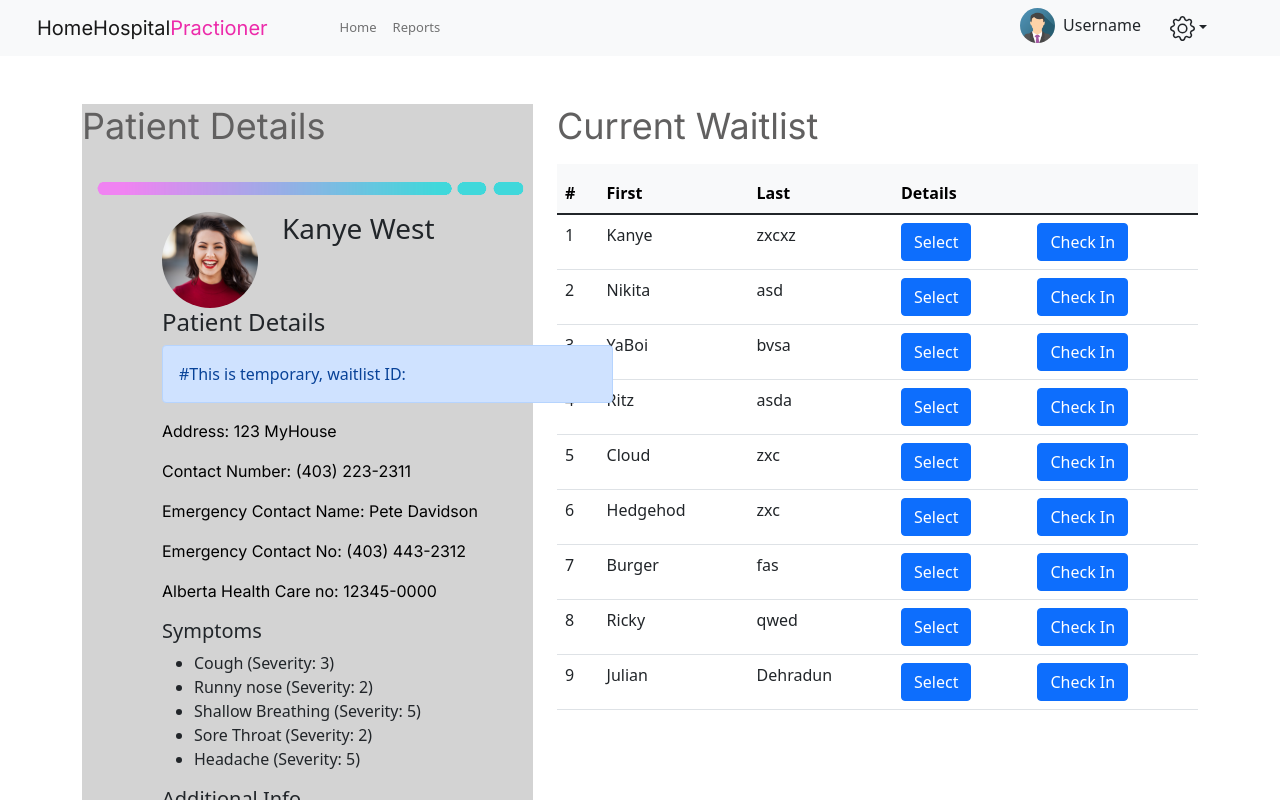
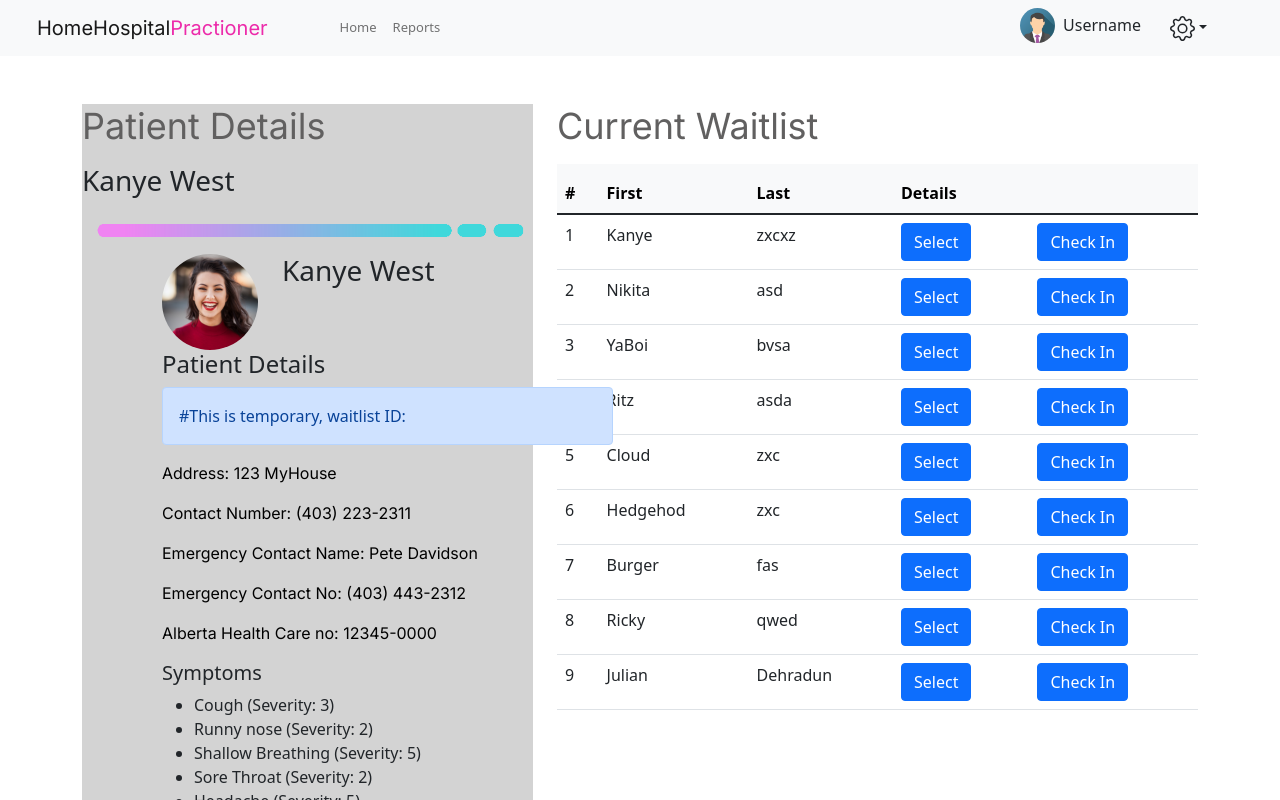
Before and after one commit to liamandaidan/HomeHospital, a React (Create React App) app in the folder HomeHospital-Frontend/hh-front/: page /practioner in a window 1280 px wide. Shown: the top 800 px of the page. Built offline with nearby package versions, Linux system fonts and the light colour scheme.

Commit message:
Created Temporary json
Created a temporary json for patient details.

```diff
--- a/HomeHospital-Frontend/hh-front/src/components/PractitionerPatientInfo.js
+++ b/HomeHospital-Frontend/hh-front/src/components/PractitionerPatientInfo.js
@@ -7,6 +7,7 @@ import Col from "react-bootstrap/Col";
 import Container from "react-bootstrap/Container";
 import "../styles/SymptomForm.css";
 import "../styles/PractionerStyles.css";
+import patientData2 from "../components/TempVisitRequest.json";
 import axios from "axios";
 import { HomeHospitalContext } from "./HomeHospitalContext";
 
@@ -48,6 +49,9 @@ export class PractitionerPatientInfo extends Component {
     //   const formatDate = today.toDateString();
     return (
       <>
+	  {patientData2.map((patientDetail, index) =>{
+		  return <h3>{patientDetail.name}</h3>
+	  })}
         <Container className="patient-container">
           <Row>
             {/* <Col></Col> */}
--- /dev/null
+++ b/HomeHospital-Frontend/hh-front/src/components/TempVisitRequest.json
@@ -0,0 +1,15 @@
+[
+	{
+	  "name": "Kanye West",
+	  "address": "My House",
+	  "Alberta Healthcare No": "12345-0000",
+	  "Emergency Contact Number": "(403) 223-2311",
+	  "Emergency Contact Name": "(403) 223-2311",
+	  "symptoms": [
+		"Radiation resistance",
+		"Turning tiny",
+		"Radiation blast"
+	  ],
+	  "Additional Info" : "Help me I am sick *Cough"
+	}
+  ]
```
